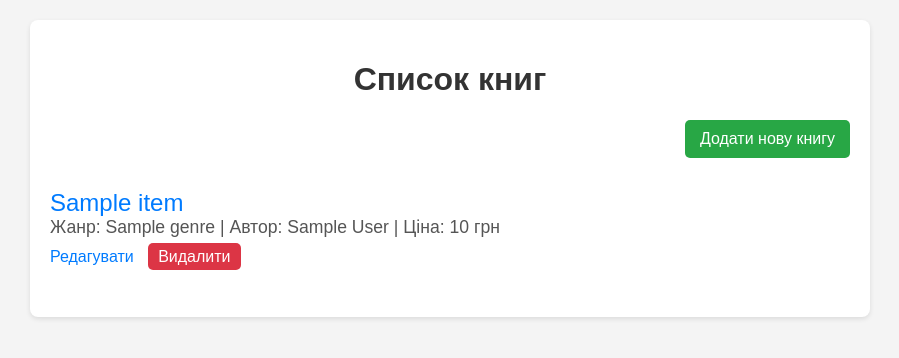
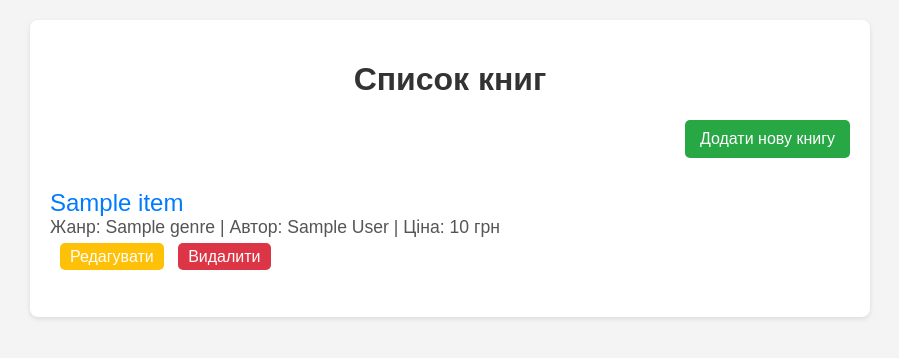
Before and after one commit to lisakaminska/Brewed_tales, a Django app: page /cafe_book_space/books/ in a window 1280 px wide. Shown: the top 358 px of the page, without its empty margins (190-1089 px from the left). Run offline with Django 5.2, Linux system fonts and the light colour scheme; tables that the repository leaves empty hold one stand-in row (values such as "Sample post"); a database or web service that is not in the repository returns one stand-in record (values such as "Sample title"); data that the repository does not hold is empty.

Commit message:
making html pretty p.1.5

```diff
--- a/brewed_tales/cafe_book_space/templates/cafe_book_space/book_list.html
+++ b/brewed_tales/cafe_book_space/templates/cafe_book_space/book_list.html
@@ -78,6 +78,17 @@
         .delete-button:hover {
             background-color: #c82333;
         }
+        .edit-button {
+            color: white;
+            background-color: #ffc107; /* Жовтий колір для кнопки редагування */
+            padding: 5px 10px;
+            border-radius: 5px;
+            margin-left: 10px;
+            text-decoration: none;
+        }
+        .edit-button:hover {
+            background-color: #e0a800;
+        }
         .clearfix {
             overflow: auto;
         }
@@ -99,7 +110,7 @@
                         Жанр: {{ book.genre }} | Автор: {{ book.author }} | Ціна: {{ book.price }} грн
                     </div>
                     <div class="action-buttons">
-                        <a href="{% url 'cafe_book_space:update_book' book.id %}">Редагувати</a>
+                        <a href="{% url 'cafe_book_space:update_book' book.id %}" class="edit-button">Редагувати</a>
                         <a href="{% url 'cafe_book_space:delete_book' book.id %}" class="delete-button">Видалити</a>
                     </div>
                 </li>
```
